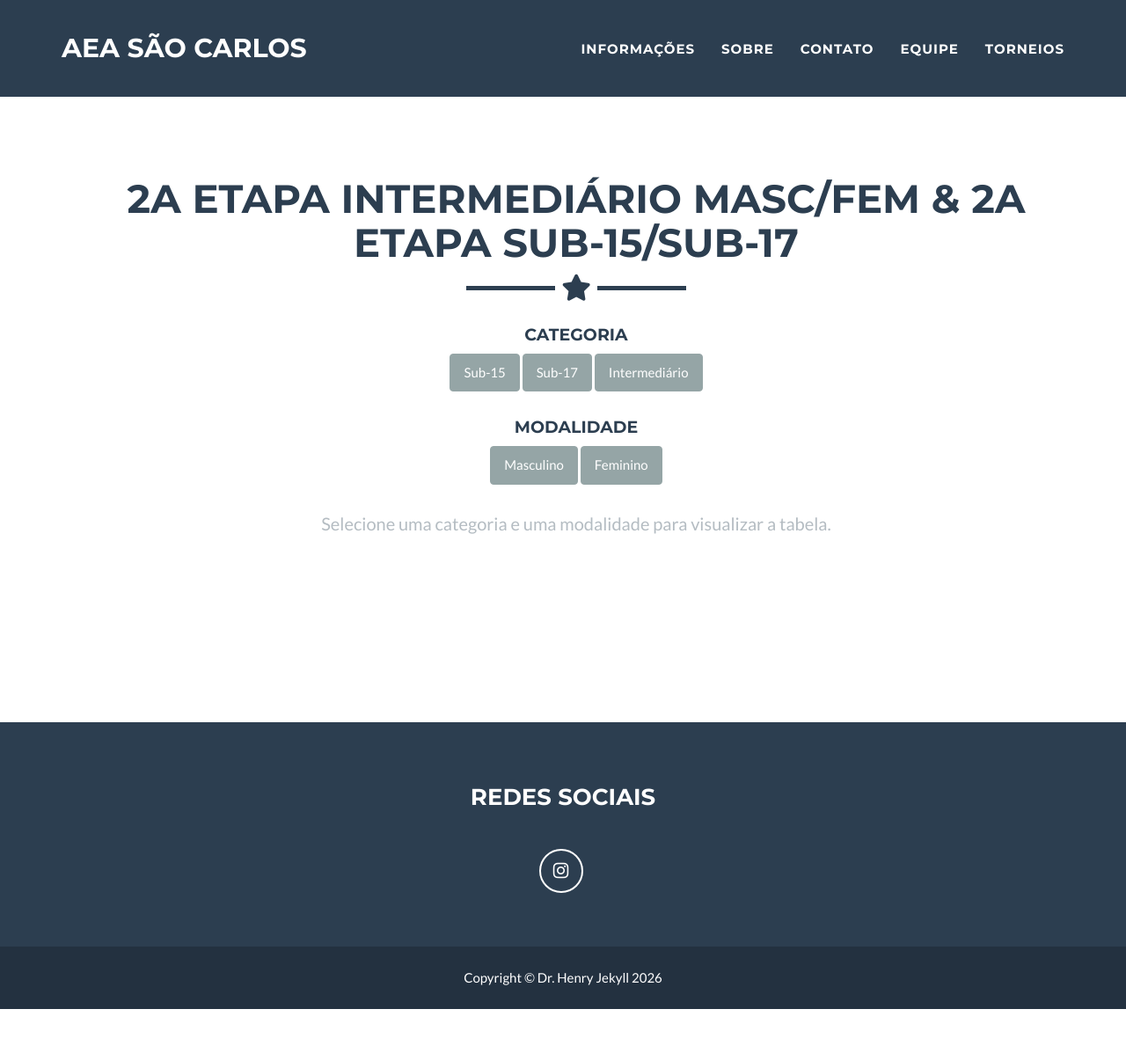
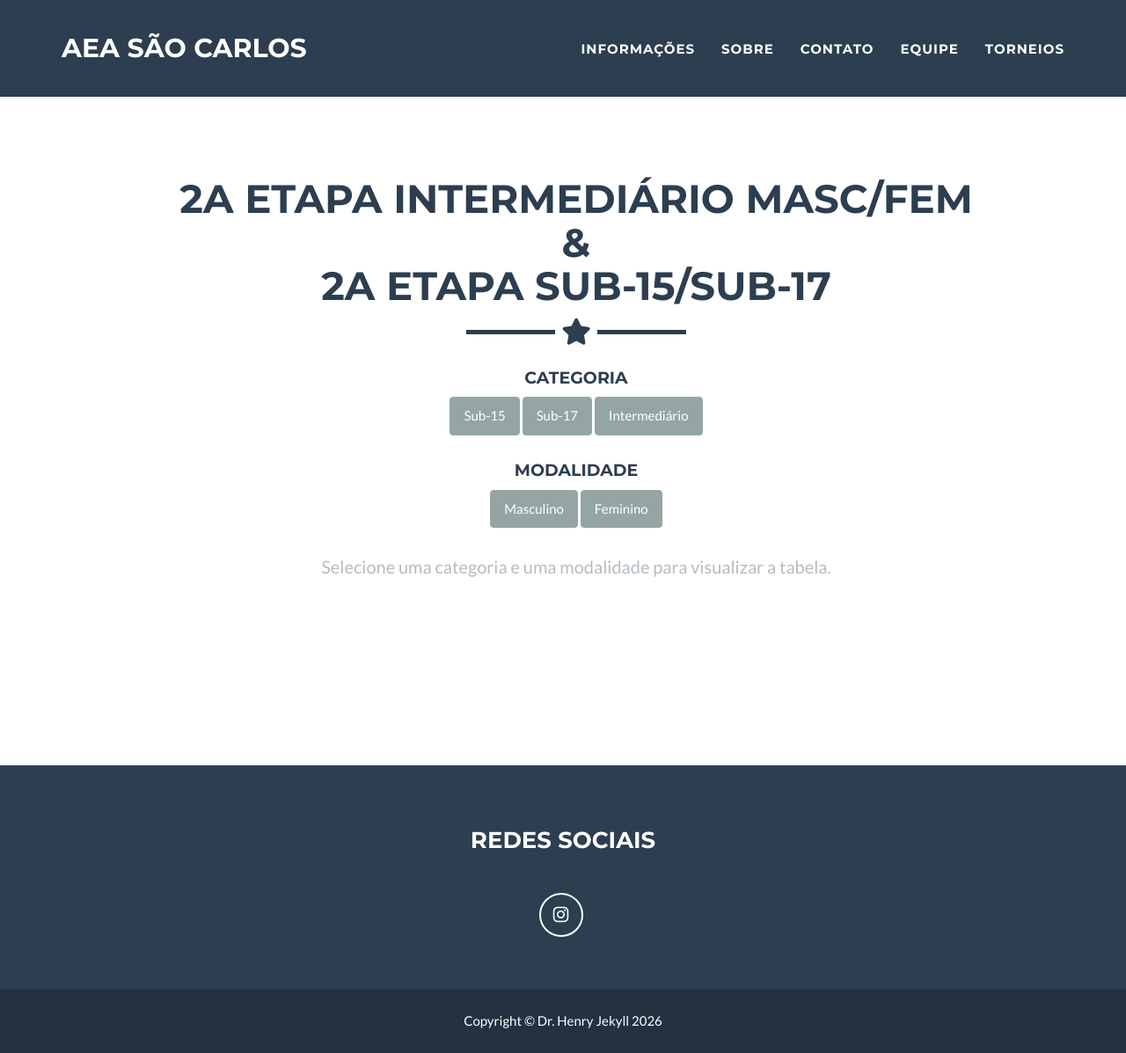
Before and after one commit to aeafavoretto/aeafavoretto.github.io, a Jekyll site: the page built from torneios/torneio-mai-2026.md, in a window 1280 px wide and 1197 px high. Shown: the whole window at 88% size. Built offline with Jekyll 4.4.1, drawn with Linux system fonts in a browser that asks for light colours; nearby versions of some CDN libraries; library files that are not in the unit come from our copies.

```diff
--- a/torneios/torneio-mai-2026.md
+++ b/torneios/torneio-mai-2026.md
@@ -10,7 +10,7 @@ permalink: /torneios/torneio-mai-2026/
     <!-- TITLE -->
     <div class="row">
       <div class="col-lg-12 text-center">
-        <h2>2a Etapa Intermediário Masc/Fem & 2a Etapa Sub-15/Sub-17</h2>
+        <h2>2a Etapa Intermediário Masc/Fem  <br>&<br> 2a Etapa Sub-15/Sub-17</h2>
         <hr class="star-primary">
       </div>
     </div>
```
